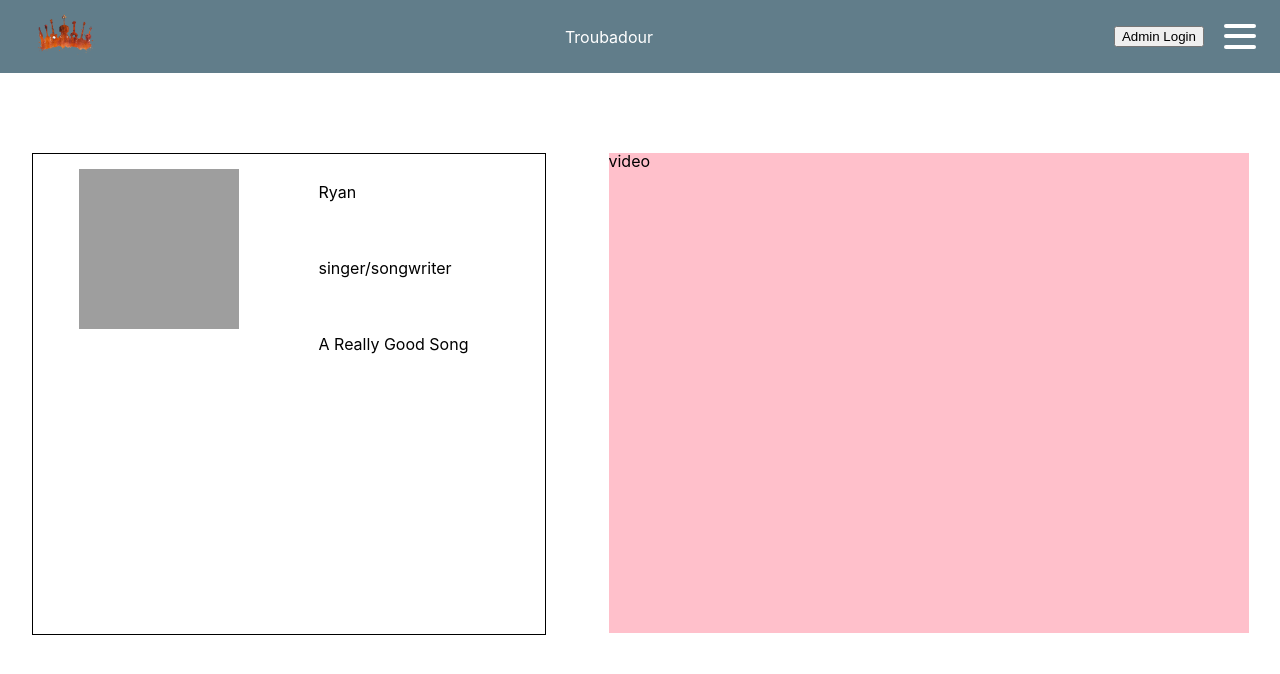
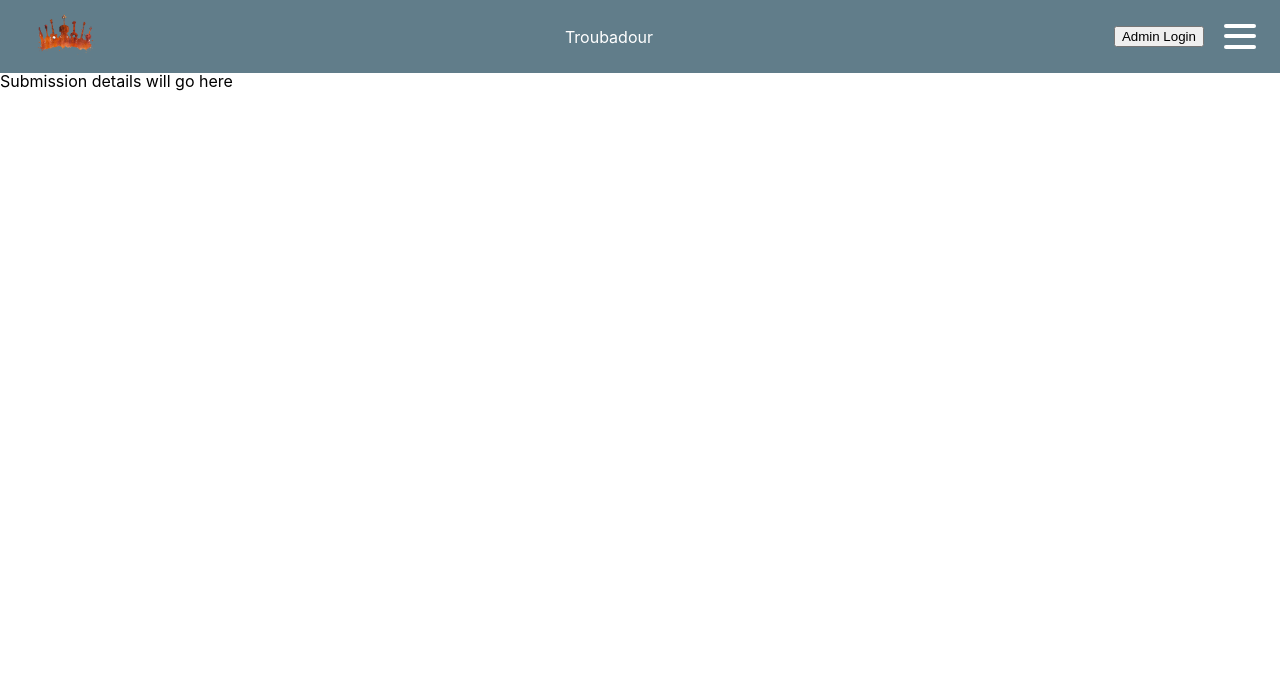
Before and after one commit to Troubadour-Project/troubadour-fe, a React (Create React App) app: page /submissiondetails/1 in a window 1280 px wide. Shown: the top 674 px of the page. Built offline with nearby package versions, Linux system fonts and the light colour scheme; grey boxes are pictures that could not be loaded.

Commit message:
Add useParams and update component layout based on what I think query will return

```diff
--- a/src/components/SubmissionDetailsPage/SubmissionDetailsPage.js
+++ b/src/components/SubmissionDetailsPage/SubmissionDetailsPage.js
@@ -1,16 +1,32 @@
 import "./SubmissionDetailsPage.scss";
 import "../MusicianProfile/MusicianProfile";
-import MusicianCard from "../MusicianProfile/MusicianProfile";
+import MusicianProfile from "../MusicianProfile/MusicianProfile";
+import { useQuery } from '@apollo/client';
+// import { GET_SINGLE_SUBMISSION } from '../../queries';
+import { useParams } from 'react-router-dom';
 
+const SubmissionDetailsPage = ({ user }) => {
+  const { id } = useParams();
+  console.log(id)
 
-const SubmissionDetailsPage = () => {
-  return(
-    <div className="details-container">
-      <MusicianCard />
-      <div className="submission-video">
-        video
-      </div>
-    </div>
+  // const { loading, error, data } = useQuery(GET_SINGLE_SUBMISSION, {
+  //   variables: { id },
+  // });
+
+  // const voteButton = user && <button>Winner</button>
+
+  // if (data) return(
+  //   <div className="details-container">
+  //     <MusicianProfile data={data}/>
+  //     <div className="submission-video">
+  //       video
+  //     </div>
+  //     { voteButton }
+  //   </div>
+  // );
+
+  return (
+    <p>Submission details will go here</p>
   )
 }
 
```
